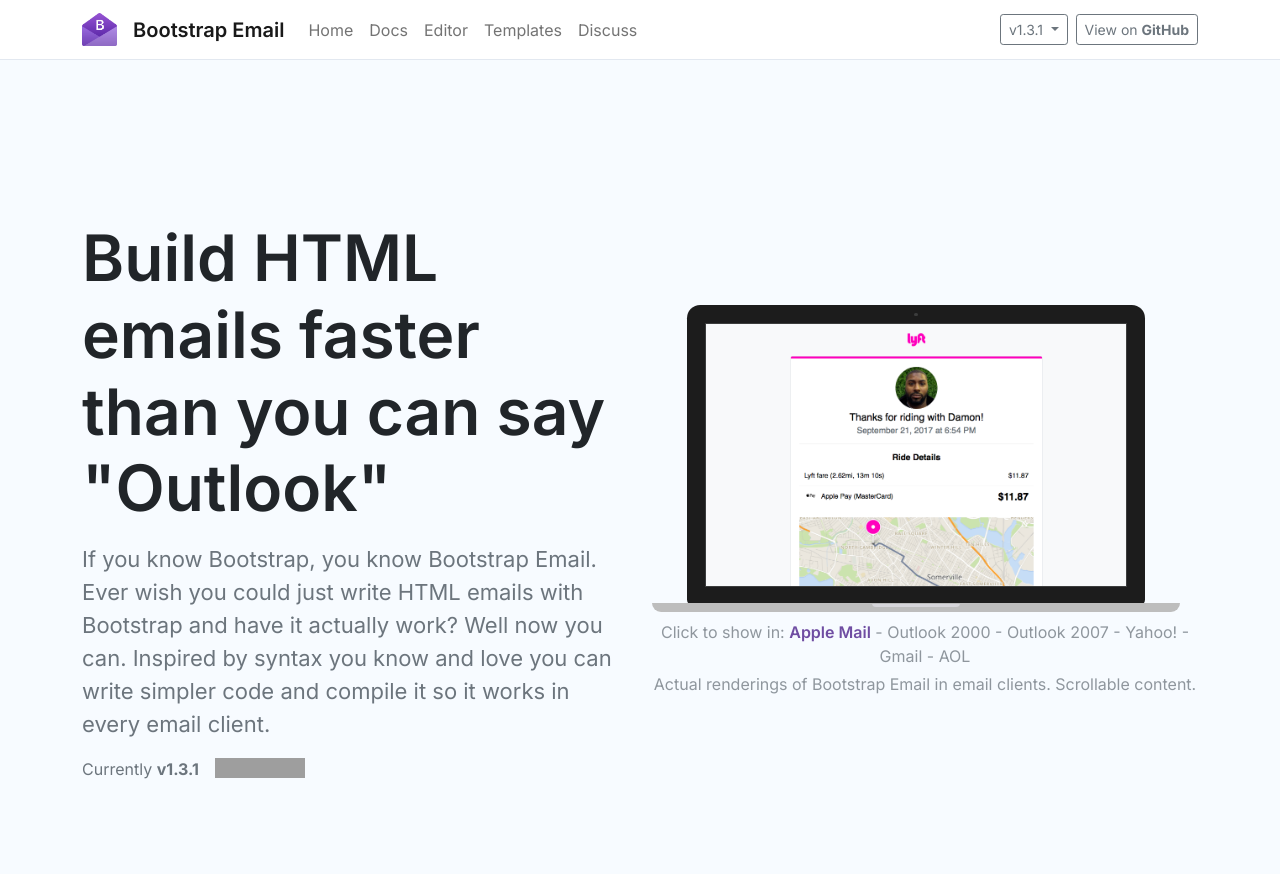
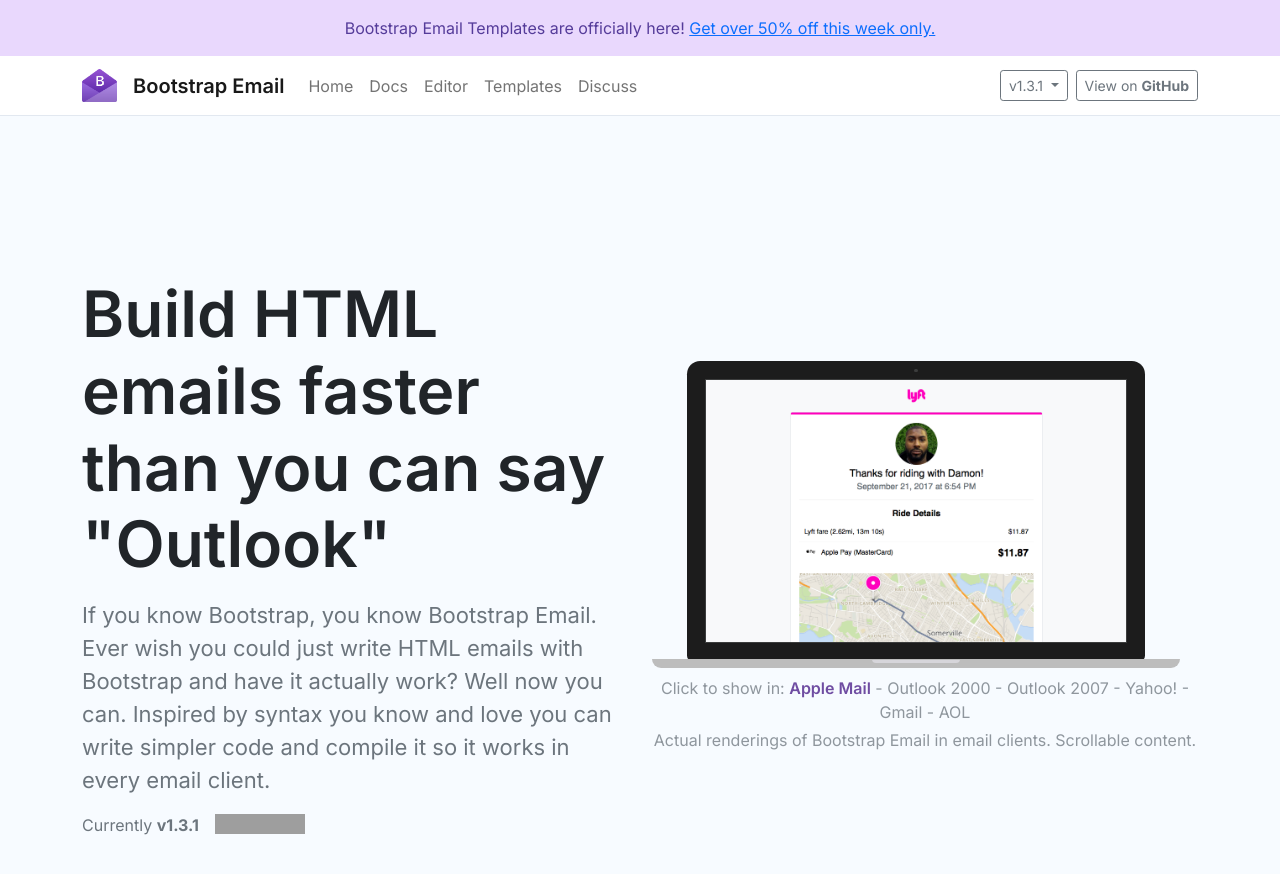
Before and after one commit to bootstrap-email/documentation-1.x, a Jekyll site: the page built from index.html, in a window 1280 px wide and 900 px high. Shown: the top 874 px of the window. Built offline with Jekyll 4.4.1, drawn with Linux system fonts in a browser that asks for light colours; nearby versions of some CDN libraries; comment, search, counter and statistics services are not loaded; grey boxes are pictures that could not be loaded.

Commit message:
Docs banner for launch week

```diff
--- a/_includes/navbar.html
+++ b/_includes/navbar.html
@@ -1,3 +1,6 @@
+<div class="p-3 text-center" style="color: #553c9a; background-color: #e9d8fd;">
+  Bootstrap Email Templates are officially here! <a class="underline" href="https://app.bootstrapemail.com/templates">Get over 50% off this week only.</a>
+</div>
 <nav class="navbar navbar-expand-md navbar-light nav-docs">
   <div class="container">
     <a class="navbar-brand d-flex align-items-center" href="{{ site.url }}">
```
Also changed, not shown: Gemfile.lock.
